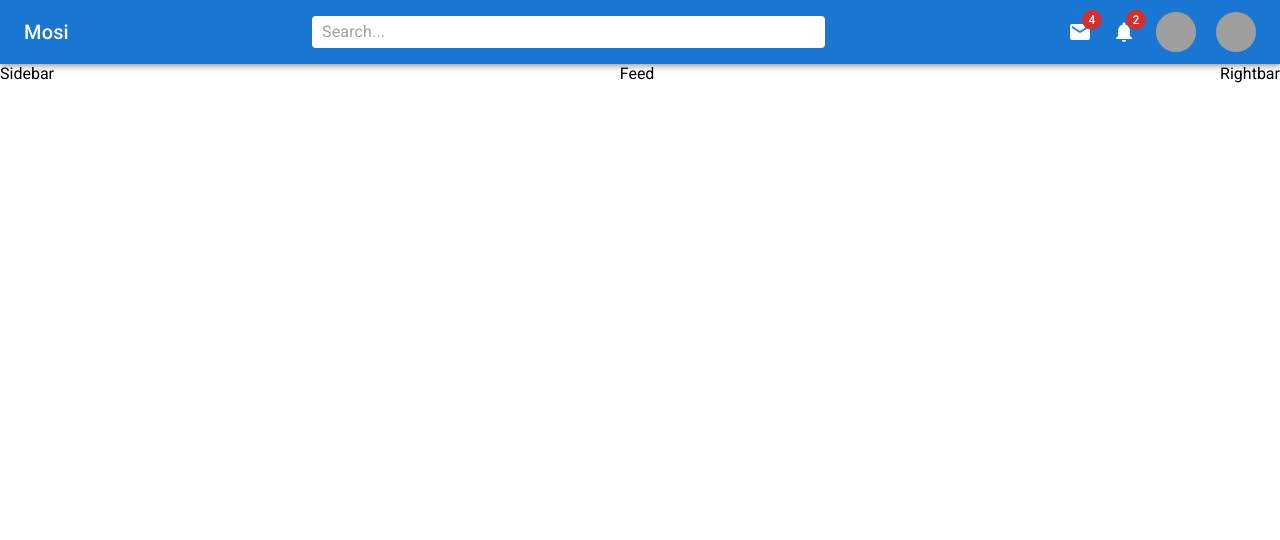
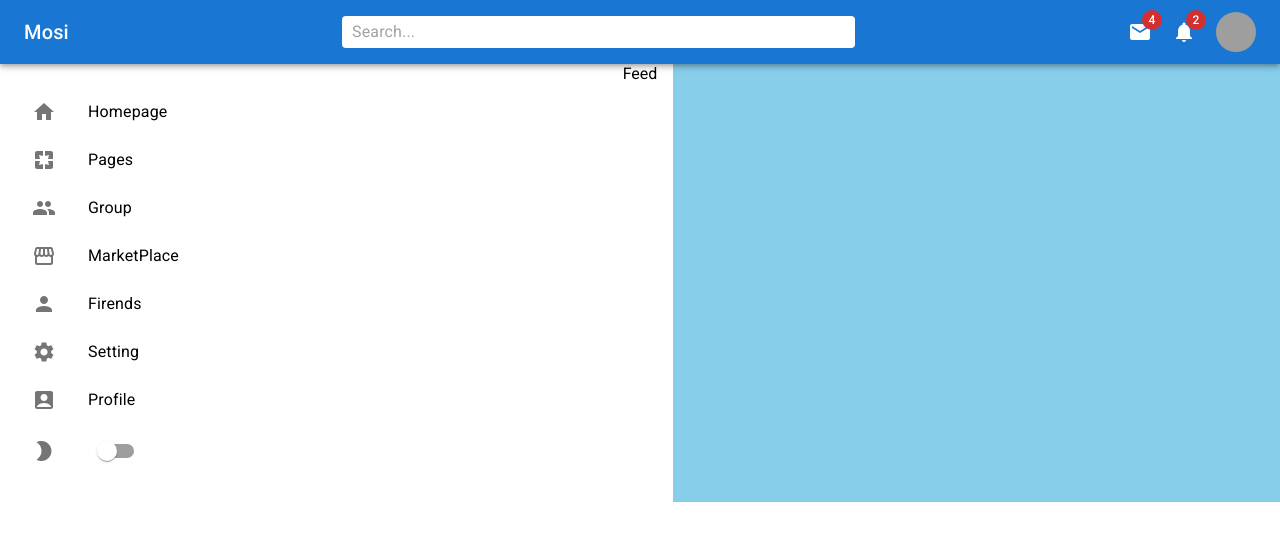
Before and after one commit to MostafaPirdadeh/mui-one, a React (Create React App) app: page / in a window 1280 px wide. Shown: the top 540 px of the page. Built offline with nearby package versions, Linux system fonts and the light colour scheme; grey boxes are pictures that could not be loaded.

Commit message:
create Sidebar

```diff
--- a/src/components/Navbar.jsx
+++ b/src/components/Navbar.jsx
@@ -5,11 +5,13 @@ import {
   Badge,
   Box,
   InputBase,
+  Menu,
+  MenuItem,
   Toolbar,
   Typography,
   styled,
 } from "@mui/material";
-import React from "react";
+import React, { useState } from "react";
 const StyledToolbar = styled(Toolbar)({
   display: "flex",
   justifyContent: "space-between",
@@ -33,11 +35,14 @@ const Icons = styled(Box)(({ theme }) => ({
 const UserBox = styled(Box)(({ theme }) => ({
   display: "flex",
   alignItems: "center",
-  gap: "20px",
-  [theme.breakpoints.up("sm")]: { disply: "none" },
+  gap: "10px",
+  [theme.breakpoints.up("sm")]: {
+    display: "none",
+  },
 }));
 
 const Navbar = () => {
+  const [open,setOpen]=useState(false)
   return (
     <AppBar position="sticky">
       <StyledToolbar>
@@ -58,15 +63,35 @@ const Navbar = () => {
           <Avatar
             sx={{ width: "30", height: "30" }}
             src="https://media.licdn.com/dms/image/C4D03AQHt_Q2VUFZKjA/profile-displayphoto-shrink_400_400/0/1644404197795?e=1697068800&v=beta&t=MU4e7EA38VIfTWIEQdDNtB4hwUu40c5sq_wwOuP0oBU"
+            onClick={e=>setOpen(true)}
           />
-          <UserBox>
-            <Avatar
-              sx={{ width: "30", height: "30" }}
-              src="https://media.licdn.com/dms/image/C4D03AQHt_Q2VUFZKjA/profile-displayphoto-shrink_400_400/0/1644404197795?e=1697068800&v=beta&t=MU4e7EA38VIfTWIEQdDNtB4hwUu40c5sq_wwOuP0oBU"
-            />
-          </UserBox>
         </Icons>
+        <UserBox onClick={e=>setOpen(true)}>
+          <Avatar
+            sx={{ width: "30", height: "30" }}
+            src="https://media.licdn.com/dms/image/C4D03AQHt_Q2VUFZKjA/profile-displayphoto-shrink_400_400/0/1644404197795?e=1697068800&v=beta&t=MU4e7EA38VIfTWIEQdDNtB4hwUu40c5sq_wwOuP0oBU"
+          />
+          <Typography>Mostafa</Typography>
+        </UserBox>
       </StyledToolbar>
+      <Menu
+        id="demo-positioned-menu"
+        aria-labelledby="demo-positioned-button"
+        open={open}
+        onClose={e=>setOpen(false)}
+        anchorOrigin={{
+          vertical: 'top',
+          horizontal: 'right',
+        }}
+        transformOrigin={{
+          vertical: 'top',
+          horizontal: 'left',
+        }}
+      >
+        <MenuItem>Profile</MenuItem>
+        <MenuItem>My account</MenuItem>
+        <MenuItem>Logout</MenuItem>
+      </Menu>
     </AppBar>
   );
 };
--- a/src/components/Rightbar.jsx
+++ b/src/components/Rightbar.jsx
@@ -1,7 +1,14 @@
+import { Box } from "@mui/material";
 import React from "react";
 const Rightbar=()=>{
     return(
-        <div>Rightbar</div>
+        <Box
+        bgcolor={"skyblue"}
+        flex={1}
+        p={2}
+        sx={{ display: { xs: "none", sm: "block" } }}
+      >
+        </Box>
     )
 }
 export default Rightbar;
--- a/src/components/Sidebar.jsx
+++ b/src/components/Sidebar.jsx
@@ -1,7 +1,102 @@
+import { AccountBox, Group, Home, ModeNight, Pages, Person, Settings, Storefront } from "@mui/icons-material";
+import { Box, List, ListItem, ListItemButton, ListItemIcon, ListItemText, Switch } from "@mui/material";
 import React from "react";
-const Sidebar=()=>{
-    return(
-        <div>Sidebar</div>
-    )
-}
+const Sidebar = () => {
+  return (
+    <Box
+
+      flex={1}
+      p={2}
+      sx={{ display: { xs: "none", sm: "block" } }}
+    >
+        <List>
+            <ListItem disablePadding>
+                <ListItemButton Component="a" href="#Home">
+                    <ListItemIcon>
+                        <Home/>
+                    </ListItemIcon>
+                    <ListItemText primary="Homepage">
+
+                    </ListItemText>
+                </ListItemButton>
+            </ListItem>
+
+            <ListItem disablePadding>
+                <ListItemButton Component="a" href="#Pages">
+                    <ListItemIcon>
+                        <Pages/>
+                    </ListItemIcon>
+                    <ListItemText primary="Pages">
+
+                    </ListItemText>
+                </ListItemButton>
+            </ListItem>
+
+            <ListItem disablePadding>
+                <ListItemButton Component="a" href="#Group">
+                    <ListItemIcon>
+                        <Group/>
+                    </ListItemIcon>
+                    <ListItemText primary="Group">
+
+                    </ListItemText>
+                </ListItemButton>
+            </ListItem>
+
+            <ListItem disablePadding>
+                <ListItemButton Component="a" href="#MarketPlace">
+                    <ListItemIcon>
+                        <Storefront/>
+                    </ListItemIcon>
+                    <ListItemText primary="MarketPlace">
+
+                    </ListItemText>
+                </ListItemButton>
+            </ListItem>
+
+            <ListItem disablePadding>
+                <ListItemButton Component="a" href="#Firends">
+                    <ListItemIcon>
+                        <Person/>
+                    </ListItemIcon>
+                    <ListItemText primary="Firends">
+
+                    </ListItemText>
+                </ListItemButton>
+            </ListItem>
+
+            <ListItem disablePadding>
+                <ListItemButton Component="a" href="#Setting">
+                    <ListItemIcon>
+                        <Settings/>
+                    </ListItemIcon>
+                    <ListItemText primary="Setting">
+
+                    </ListItemText>
+                </ListItemButton>
+            </ListItem>
+
+            <ListItem disablePadding>
+                <ListItemButton Component="a" href="#Profile">
+                    <ListItemIcon>
+                        <AccountBox/>
+                    </ListItemIcon>
+                    <ListItemText primary="Profile">
+
+                    </ListItemText>
+                </ListItemButton>
+            </ListItem>
+
+            <ListItem disablePadding>
+                <ListItemButton Component="a" href="#Profile">
+                    <ListItemIcon>
+                        <ModeNight/>
+                    </ListItemIcon>
+                    <Switch/>
+                </ListItemButton>
+            </ListItem>
+        </List>
+    </Box>
+  );
+};
 export default Sidebar;
```
